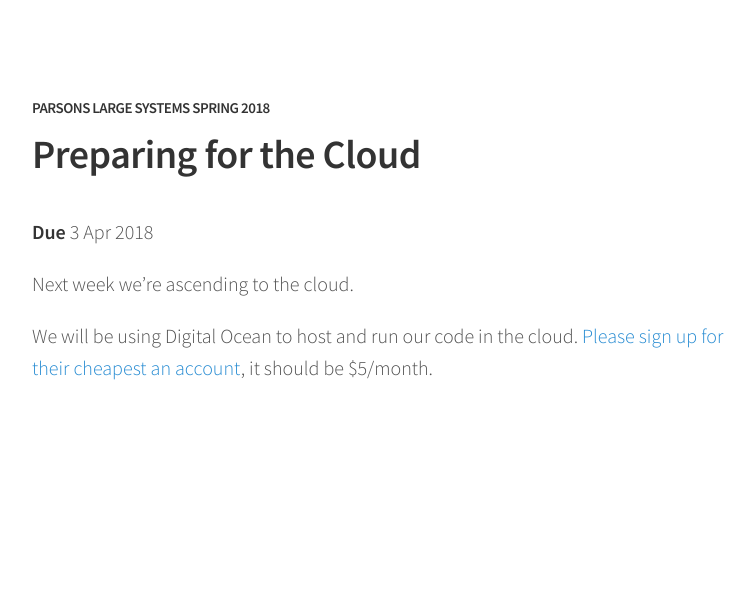
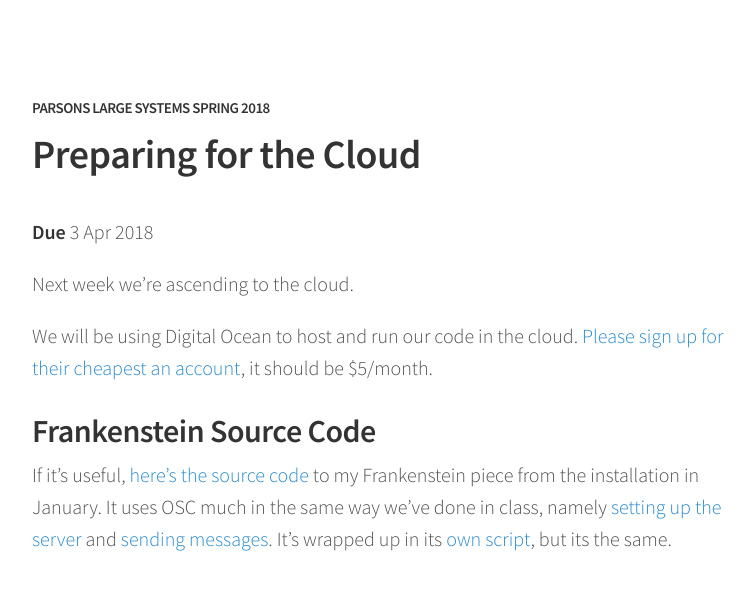
Before and after one commit to nasser/teaching, a Jekyll site: the page built from 2018/large-systems/week-9/homework.md, in a window 1280 px wide. Shown: the top 590 px of the page, without its empty margins (248-1003 px from the left). Built offline with Jekyll 4.4.1, drawn with Linux system fonts in a browser that asks for light colours.

Commit message:
Add frankenstein link

```diff
--- a/2018/large-systems/week-9/homework.md
+++ b/2018/large-systems/week-9/homework.md
@@ -14,3 +14,7 @@ year: 2018
 Next week we're ascending to the cloud.
 
 We will be using Digital Ocean to host and run our code in the cloud. [Please sign up for their cheapest an account](https://www.digitalocean.com/), it should be $5/month.
+
+## Frankenstein Source Code
+
+If it's useful, [here's the source code](https://github.com/nasser/frankenstein) to my Frankenstein piece from the installation in January. It uses OSC much in the same way we've done in class, namely [setting up the server](https://github.com/nasser/frankenstein/blob/master/index.html#L66) and [sending messages](https://github.com/nasser/frankenstein/blob/master/js/state.js#L129). It's wrapped up in its [own script](https://github.com/nasser/frankenstein/blob/master/js/network.js), but its the same.
```
